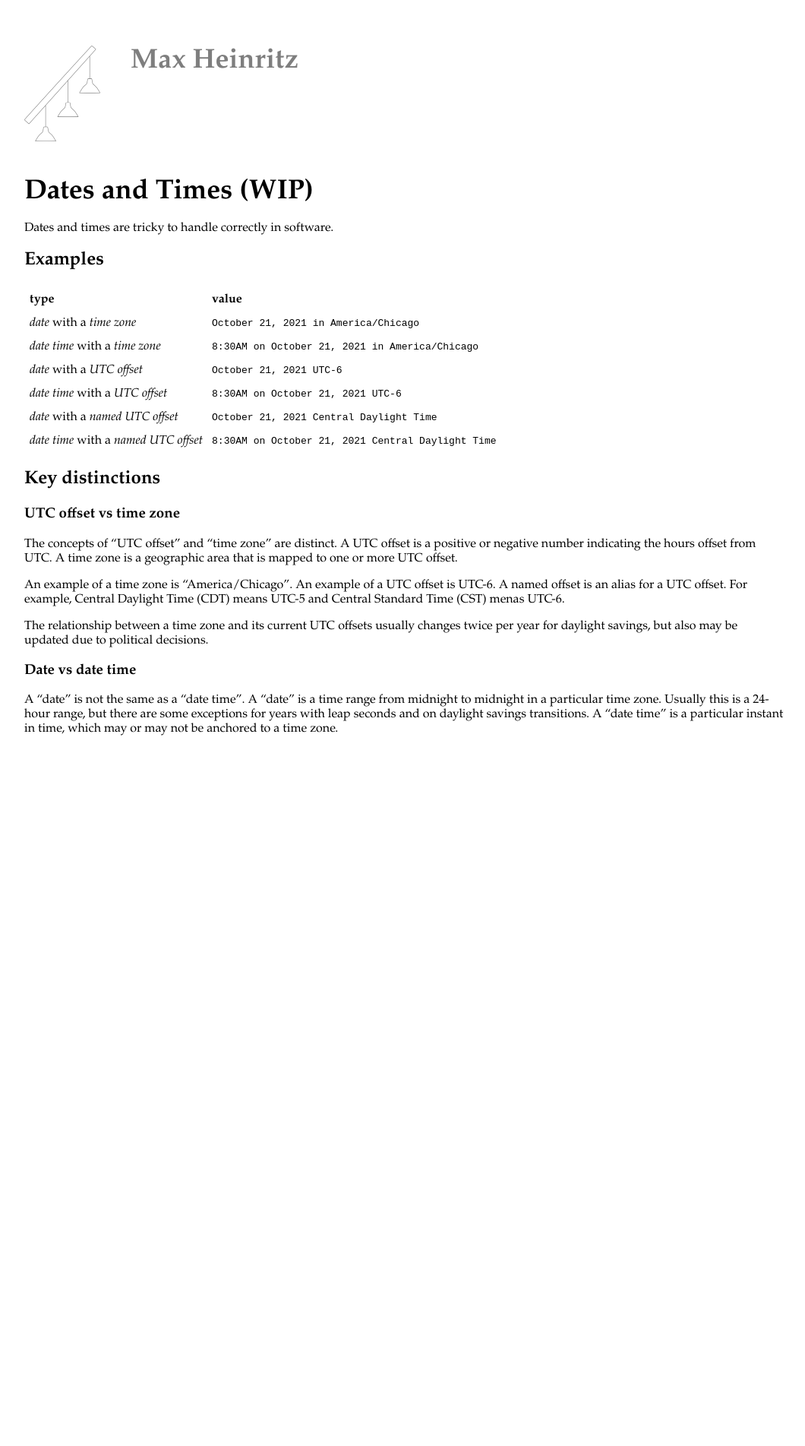
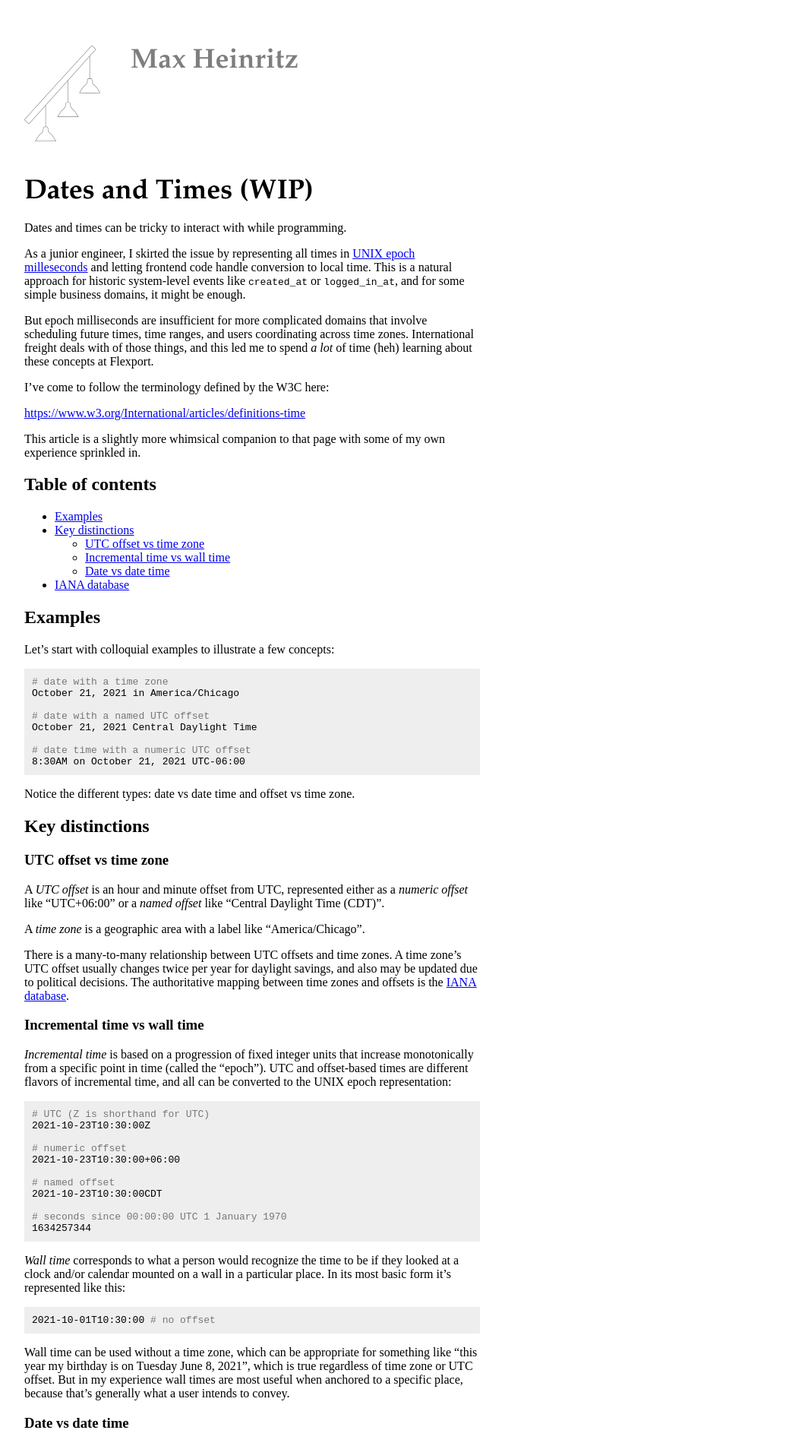
Before and after one commit to maxh/maxheinritz.com, a Jekyll site: the page built from _essays/dates-and-times.md, in a window 1280 px wide. Shown: the top 1903 px of the page at 76% size, without its empty margins (108-1168 px from the left). Built offline with Jekyll 4.4.1, drawn with Linux system fonts in a browser that asks for light colours; before the commit the page ends 1009 px from its top, so only the background shows below that; some of the changed text lies outside the part shown.

Commit message:
more dates and times

````diff
--- a/_essays/dates-and-times.md
+++ b/_essays/dates-and-times.md
@@ -4,33 +4,126 @@ desc: Properly handling date and date times.
 layout: essay
 ---
 
-Dates and times are tricky to handle correctly in software.
+Dates and times can be tricky to interact with while programming.
 
+As a junior engineer, I skirted the issue by representing all times in [UNIX epoch milleseconds](https://en.wikipedia.org/wiki/Unix_time) and letting frontend code handle conversion to local time. This is a natural approach for historic system-level events like `created_at` or `logged_in_at`, and for some simple business domains, it might be enough.
+
+But epoch milliseconds are insufficient for more complicated domains that involve scheduling future times, time ranges, and users coordinating across time zones. International freight deals with of those things, and this led me to spend _a lot_ of time (heh) learning about these concepts at Flexport.
+
+I've come to follow the terminology defined by the W3C here:
+
+[https://www.w3.org/International/articles/definitions-time](https://www.w3.org/International/articles/definitions-time)
+
+This article is a slightly more whimsical companion to that page with some of my own experience sprinkled in.
+
+## Table of contents
+
+- [Examples](#examples)
+- [Key distinctions](#key-distinctions)
+    - [UTC offset vs time zone](#utc-offset-vs-time-zone)
+    - [Incremental time vs wall time](#incremental-time-vs-wall-time)
+    - [Date vs date time](#date-vs-date-time)
+- [IANA database](#iana-database)
+
+<a name="examples"></a>
 ## Examples
 
-| type | value |
-|:---  |:---  |
-| _date_ with a _time zone_ | `October 21, 2021 in America/Chicago` |
-| _date time_ with a _time zone_  | `8:30AM on October 21, 2021 in America/Chicago` |
-| _date_ with a _UTC offset_ | `October 21, 2021 UTC-6` |
-| _date time_ with a _UTC offset_ | `8:30AM on October 21, 2021 UTC-6` |
-| _date_ with a _named UTC offset_ | `October 21, 2021 Central Daylight Time` |
-| _date time_ with a _named UTC offset_ | `8:30AM on October 21, 2021 Central Daylight Time` |
-{:.custom-table}
+Let's start with colloquial examples to illustrate a few concepts:
+
+
+```sh
+# date with a time zone
+October 21, 2021 in America/Chicago
+
+# date with a named UTC offset
+October 21, 2021 Central Daylight Time
+
+# date time with a numeric UTC offset
+8:30AM on October 21, 2021 UTC-06:00
+```
+
+Notice the different types: date vs date time and offset vs time zone.
 
 ## Key distinctions
 
 ### UTC offset vs time zone
 
-The concepts of “UTC offset” and “time zone” are distinct. A UTC offset is a positive or negative number indicating the hours offset from UTC. A time zone is a geographic area that is mapped to one or more UTC offset.
+A _UTC offset_ is an hour and minute offset from UTC, represented either as a _numeric offset_ like "UTC+06:00" or a _named offset_ like "Central Daylight Time (CDT)".
 
-An example of a time zone is “America/Chicago”. An example of a UTC offset is UTC-6. A named offset is an alias for a UTC offset. For example, Central Daylight Time (CDT) means UTC-5 and Central Standard Time (CST) menas UTC-6.
+A _time zone_ is a geographic area with a label like "America/Chicago".
 
-The relationship between a time zone and its current UTC offsets usually changes twice per year for daylight savings, but also may be updated due to political decisions.
+There is a many-to-many relationship between UTC offsets and time zones. A time zone's UTC offset usually changes twice per year for daylight savings, and also may be updated due to political decisions. The authoritative mapping between time zones and offsets is the [IANA database](#iana-database).
+
+### Incremental time vs wall time
+
+_Incremental time_ is based on a progression of fixed integer units that increase monotonically from a specific point in time (called the "epoch"). UTC and offset-based times are different flavors of incremental time, and all can be converted to the UNIX epoch representation:
+
+```sh
+# UTC (Z is shorthand for UTC)
+2021-10-23T10:30:00Z
+
+# numeric offset
+2021-10-23T10:30:00+06:00
+
+# named offset
+2021-10-23T10:30:00CDT
+
+# seconds since 00:00:00 UTC 1 January 1970
+1634257344
+```
+
+_Wall time_ corresponds to what a person would recognize the time to be if they looked at a clock and/or calendar mounted on a wall in a particular place. In its most basic form it's represented like this:
+
+```sh
+2021-10-01T10:30:00 # no offset
+```
+
+Wall time can be used without a time zone, which can be appropriate for something like "this year my birthday is on Tuesday June 8, 2021", which is true regardless of time zone or UTC offset. But in my experience wall times are most useful when anchored to a specific place, because that's generally what a user intends to convey.
 
 ### Date vs date time
 
-A “date” is not the same as a “date time”. A “date” is a time range from midnight to midnight in a particular time zone. Usually this is a 24-hour range, but there are some exceptions for years with leap seconds and on daylight savings transitions. A “date time” is a particular instant in time, which may or may not be anchored to a time zone.
+A "date" is not the same as a "date time". A "date" is a time range from midnight to midnight in a particular time zone. Usually this is a 24-hour range, but there are some exceptions for years with leap seconds and on daylight savings transitions. A "date time" is a particular instant in time, which may or may not be anchored to a time zone.
+
+## IANA database
+
+The IANA database is standard mapping of time zones to IANA offsets. You can download the dataset here:
+
+[https://www.iana.org/time-zones](https://www.iana.org/time-zones)
+
+Here's an example of what the rules look like.=:
+
+```txt
+# Zone	NAME		STDOFF	RULES	FORMAT	[UNTIL]
+Zone America/Chicago	-5:50:36 -	LMT	1883 Nov 18 12:09:24
+			-6:00	US	C%sT	1920
+			-6:00	Chicago	C%sT	1936 Mar  1  2:00
+			-5:00	-	EST	1936 Nov 15  2:00
+			-6:00	Chicago	C%sT	1942
+			-6:00	US	C%sT	1946
+			-6:00	Chicago	C%sT	1967
+			-6:00	US	C%sT
+```
+
+## Representing dates in logistics
+
+When updating a delivery ETA, what the user is really trying to convey is something like:
+
+```
+The package is expected to be delivered to
+764 Treat Ave, San Francisco, CA
+by 10:30AM on 2021-10-23.
+```
+
+The most precise way to capture the user's intention might be with a data structure like this:
+
+```js
+{
+    place: "764 Treat Ave, San Francisco, CA, 94110",
+    wall_date_time: "2021-10-23T10:30",
+}
+```
+
+But this rather unwieldy.
 
 <!-- ## Common sources of confusion
 
--- a/style.css
+++ b/style.css
@@ -230,6 +230,25 @@ h1 {
   }
 }
 
+.essay main {
+  max-width: 600px;
+  font-family: serif;
+}
+
+.essay pre {
+  padding: 10px;
+  background-color: #eee;
+}
+
+.essay pre .c {
+  color: #777;
+}
+
+.essay table {
+  padding: 10px;
+  background-color: #eee;
+}
+
 .project main {
   display: flex;
   flex-direction: column;
````
